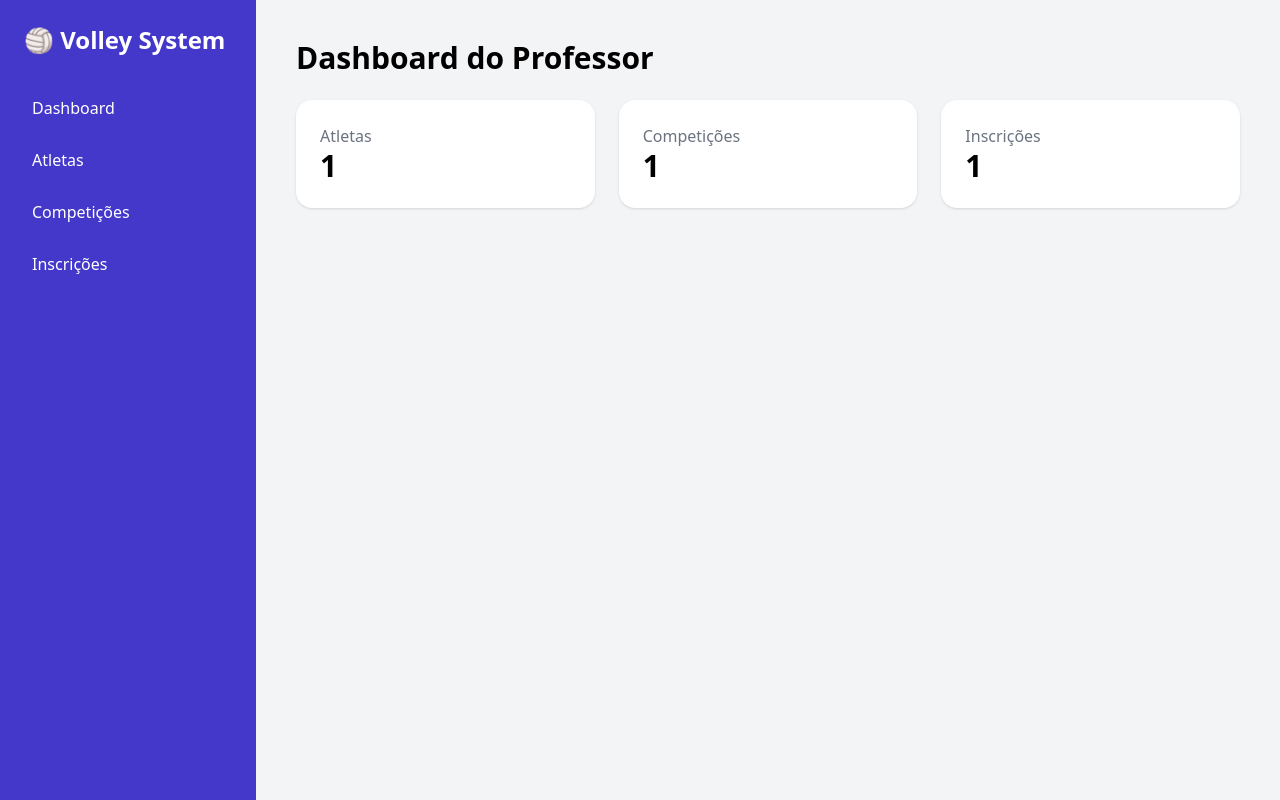
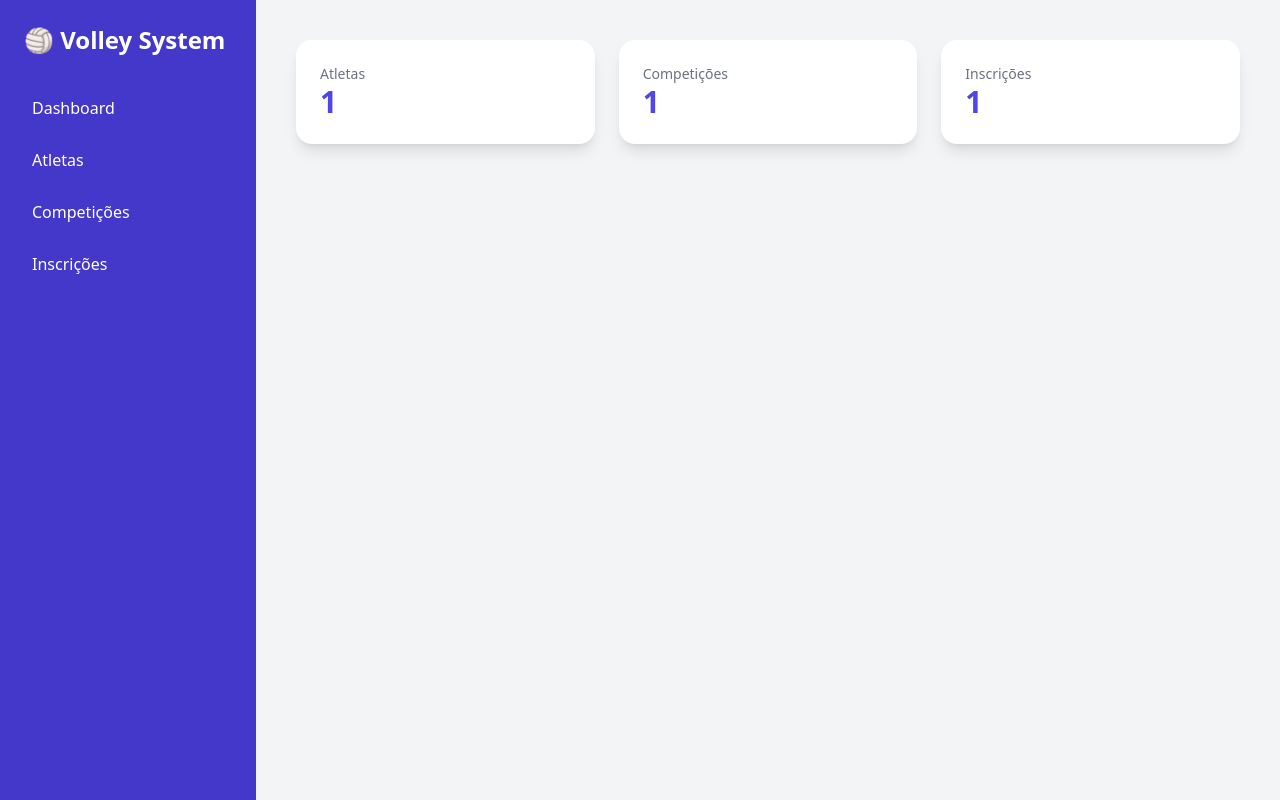
Before and after one commit to pepeuloureirob/volley-coach-system, a Flask app: template templates/index.html in a window 1280 px wide. Run offline with Flask 3, Linux system fonts and the light colour scheme; tables that the repository leaves empty hold one stand-in row (values such as "Sample post"); the template is opened without the code that fills it: values that come from a table or form of the project are taken from there, most other values are stand-ins (such as "Sample title", 1, 10 or a date in 2020); some libraries are stand-ins or nearby versions.

Commit message:
Update index.html

```diff
--- a/templates/index.html
+++ b/templates/index.html
@@ -1,23 +1,28 @@
-{% extends 'base.html' %}
+{% extends "base.html" %}
+
 {% block content %}
-
-<h2 class="text-3xl font-bold mb-6">Dashboard do Professor</h2>
 
 <div class="grid grid-cols-1 md:grid-cols-3 gap-6">
 
-    <div class="bg-white p-6 rounded-2xl shadow">
-        <h3 class="text-gray-500">Atletas</h3>
-        <p class="text-3xl font-bold">{{ Atleta.query.count() }}</p>
+    <div class="bg-white shadow-lg rounded-2xl p-6">
+        <h2 class="text-gray-500 text-sm">Atletas</h2>
+        <p class="text-3xl font-bold text-indigo-600">
+            {{ total_atletas }}
+        </p>
     </div>
 
-    <div class="bg-white p-6 rounded-2xl shadow">
-        <h3 class="text-gray-500">Competições</h3>
-        <p class="text-3xl font-bold">{{ Competicao.query.count() }}</p>
+    <div class="bg-white shadow-lg rounded-2xl p-6">
+        <h2 class="text-gray-500 text-sm">Competições</h2>
+        <p class="text-3xl font-bold text-indigo-600">
+            {{ total_competicoes }}
+        </p>
     </div>
 
-    <div class="bg-white p-6 rounded-2xl shadow">
-        <h3 class="text-gray-500">Inscrições</h3>
-        <p class="text-3xl font-bold">{{ Inscricao.query.count() }}</p>
+    <div class="bg-white shadow-lg rounded-2xl p-6">
+        <h2 class="text-gray-500 text-sm">Inscrições</h2>
+        <p class="text-3xl font-bold text-indigo-600">
+            {{ total_inscricoes }}
+        </p>
     </div>
 
 </div>
```
